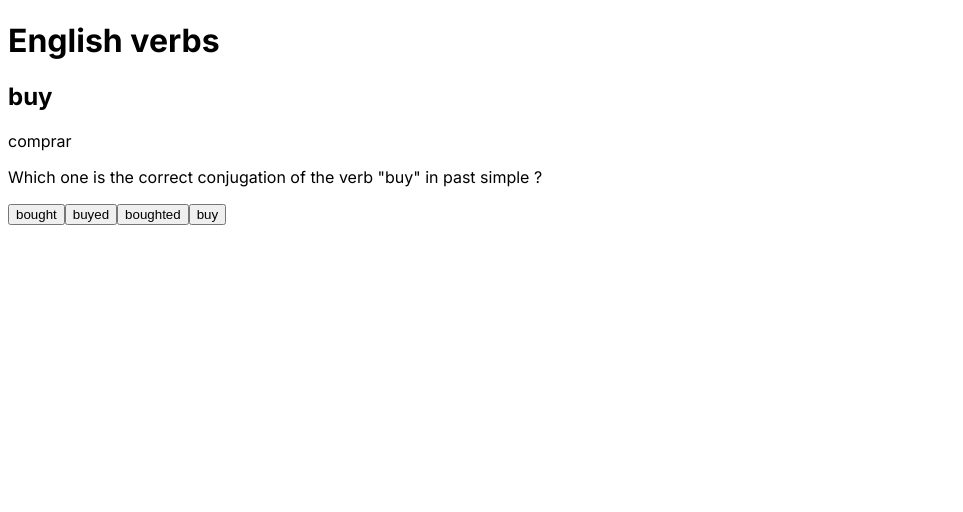
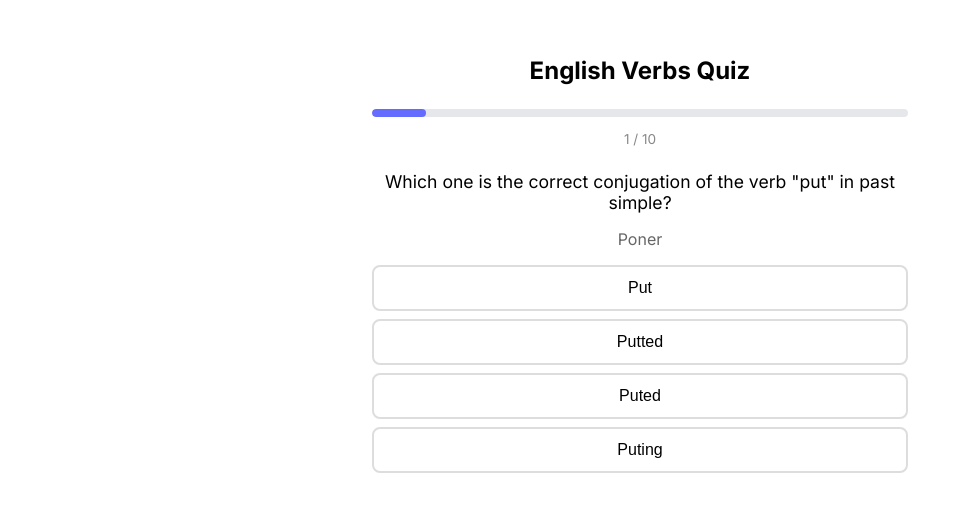
Before and after one commit to manulopezayora/english-verbs-quizz, a Vue app: page / in a window 1280 px wide. Shown: the top 512 px of the page, without its empty margins (0-963 px from the left). Built offline with nearby package versions, Linux system fonts and the light colour scheme.

Commit message:
chore(home): implement functionality and styles

```diff
--- a/src/components/QuestionComponent.vue
+++ b/src/components/QuestionComponent.vue
@@ -1,39 +1,111 @@
 <script setup lang="ts">
-import type { Question } from '@/interfaces/Question.interface'
-import { computed } from 'vue'
+import type { Question } from '@/interfaces/Question.interface';
+import { computed } from 'vue';
 
-const FORMS = {
+const FORMS: Record<string, string> = {
   'past-simple': 'past simple',
   'past-participle': 'past participle',
+};
+
+interface Props {
+  question: Question;
+  selectedAnswer: number | null;
 }
 
-interface Props {
-  question: Question
-}
-const props = defineProps<Props>()
-const emit = defineEmits(['answer'])
+const props = defineProps<Props>();
+const emit = defineEmits(['select']);
 
 const parsedQuestion = computed(
   () =>
-    `Which one is the correct conjugation of the verb "${props.question.infinitive}" in ${FORMS[props.question.form]} ?`,
-)
+    `Which one is the correct conjugation of the verb "${props.question.infinitive}" in ${FORMS[props.question.form]}?`,
+);
+
+const classOption = (index: number) => {
+  if (props.selectedAnswer === null) return '';
+  if (index === props.question.correctAnswer) return 'correct';
+  if (index === props.selectedAnswer) return 'incorrect';
+  return 'dimmed';
+};
 </script>
 
 <template>
   <section>
-    <h2>{{ props.question.infinitive }}</h2>
-    <p>{{ props.question.translation }}</p>
+    <p class="question">{{ parsedQuestion }}</p>
+    <p class="translation">{{ props.question.translation }}</p>
     <div class="options">
-      <p class="question">{{ parsedQuestion }}</p>
       <button
-        v-for="option in props.question.options"
+        v-for="(option, index) in props.question.options"
         :key="option"
-        @click="emit('answer', option)"
+        :class="['option-btn', classOption(index)]"
+        :disabled="selectedAnswer !== null"
+        @click="emit('select', index)"
       >
         {{ option }}
       </button>
     </div>
+    <p v-if="selectedAnswer !== null" class="explanation">
+      <span>Difficulty: {{ props.question.difficulty }}</span>
+      <span>Type: {{ props.question.type }}</span>
+    </p>
   </section>
 </template>
 
-<style scoped></style>
+<style scoped>
+.question {
+  font-size: 1.1rem;
+  margin-bottom: 0.5rem;
+}
+
+.translation {
+  color: #666;
+  margin-bottom: 1rem;
+  text-transform: capitalize;
+}
+
+.options {
+  display: flex;
+  flex-direction: column;
+  gap: 0.5rem;
+}
+
+.option-btn {
+  padding: 0.75rem 1rem;
+  border: 2px solid #ddd;
+  border-radius: 8px;
+  background: #fff;
+  cursor: pointer;
+  font-size: 1rem;
+  transition: all 0.2s;
+  text-transform: capitalize;
+}
+
+.option-btn:hover:not(:disabled) {
+  border-color: #646cff;
+  background: #f0f0ff;
+}
+
+.option-btn.correct {
+  border-color: #22c55e;
+  background: #dcfce7;
+  color: #166534;
+}
+
+.option-btn.incorrect {
+  border-color: #ef4444;
+  background: #fee2e2;
+  color: #991b1b;
+}
+
+.option-btn.dimmed {
+  opacity: 0.5;
+}
+
+.explanation {
+  margin-top: 1rem;
+  color: #888;
+  font-size: 0.85rem;
+  display: flex;
+  flex-direction: column;
+  gap: 0.5rem;
+}
+</style>
--- a/src/pages/HomePage.vue
+++ b/src/pages/HomePage.vue
@@ -1,16 +1,133 @@
 <script setup lang="ts">
-import QuestionComponent from '@/components/QuestionComponent.vue'
-import { questions } from '@/data/questions'
+import QuestionComponent from '@/components/QuestionComponent.vue';
+import { useQuiz } from '@/composables/useQuiz';
+import { onMounted } from 'vue';
 
-const checkAnswer = (answer: string) => {
-  console.log(answer)
-}
+const {
+  currentQuestion,
+  currentIndex,
+  score,
+  total,
+  progress,
+  selectedAnswer,
+  isFinished,
+  startQuiz,
+  selectAnswer,
+  nextQuestion,
+} = useQuiz();
+
+onMounted(startQuiz);
 </script>
 
 <template>
-  <h1>English verbs</h1>
+  <div class="home">
+    <h1>English Verbs Quiz</h1>
 
-  <QuestionComponent :question="questions[67]!" @answer="checkAnswer" />
+    <div v-if="isFinished" class="result">
+      <h2>Quiz Complete!</h2>
+      <p class="score">
+        You scored <strong>{{ score }}</strong> out of <strong>{{ total }}</strong>
+      </p>
+      <p class="percentage">{{ Math.round((score / total) * 100) }}%</p>
+      <button class="restart-btn" @click="startQuiz">Try Again</button>
+    </div>
+
+    <template v-else-if="currentQuestion">
+      <div class="progress-bar">
+        <div class="progress-fill" :style="{ width: progress + '%' }"></div>
+      </div>
+      <p class="counter">{{ currentIndex + 1 }} / {{ total }}</p>
+
+      <QuestionComponent
+        :question="currentQuestion"
+        :selected-answer="selectedAnswer"
+        @select="selectAnswer"
+      />
+
+      <button v-if="selectedAnswer !== null" class="next-btn" @click="nextQuestion">
+        {{ currentIndex + 1 < total ? 'Next' : 'Finish' }}
+      </button>
+    </template>
+  </div>
 </template>
 
-<style lang="css" scoped></style>
+<style scoped>
+.home {
+  max-width: 600px;
+  margin: 0 auto;
+  padding: 2rem;
+  text-align: center;
+}
+
+h1 {
+  margin-bottom: 1.5rem;
+  font-size: 1.5rem;
+}
+
+.progress-bar {
+  height: 8px;
+  background: #e5e7eb;
+  border-radius: 4px;
+  overflow: hidden;
+  margin-bottom: 0.5rem;
+}
+
+.progress-fill {
+  height: 100%;
+  background: #646cff;
+  transition: width 0.3s ease;
+  border-radius: 4px;
+}
+
+.counter {
+  color: #888;
+  font-size: 0.85rem;
+  margin-bottom: 1.5rem;
+}
+
+.next-btn {
+  margin-top: 1.5rem;
+  padding: 0.75rem 2rem;
+  background: #646cff;
+  color: white;
+  border: none;
+  border-radius: 8px;
+  font-size: 1rem;
+  cursor: pointer;
+}
+
+.next-btn:hover {
+  background: #535bf2;
+}
+
+.result h2 {
+  font-size: 1.5rem;
+  margin-bottom: 1rem;
+}
+
+.result .score {
+  font-size: 1.25rem;
+  margin-bottom: 0.5rem;
+}
+
+.result .percentage {
+  font-size: 3rem;
+  font-weight: bold;
+  color: #646cff;
+  margin-bottom: 1.5rem;
+}
+
+.restart-btn {
+  padding: 0.75rem 2rem;
+  background: #22c55e;
+  color: white;
+  border: none;
+  border-radius: 8px;
+  font-size: 1rem;
+  cursor: pointer;
+}
+
+.restart-btn:hover {
+  background: #16a34a;
+}
+</style>
```
